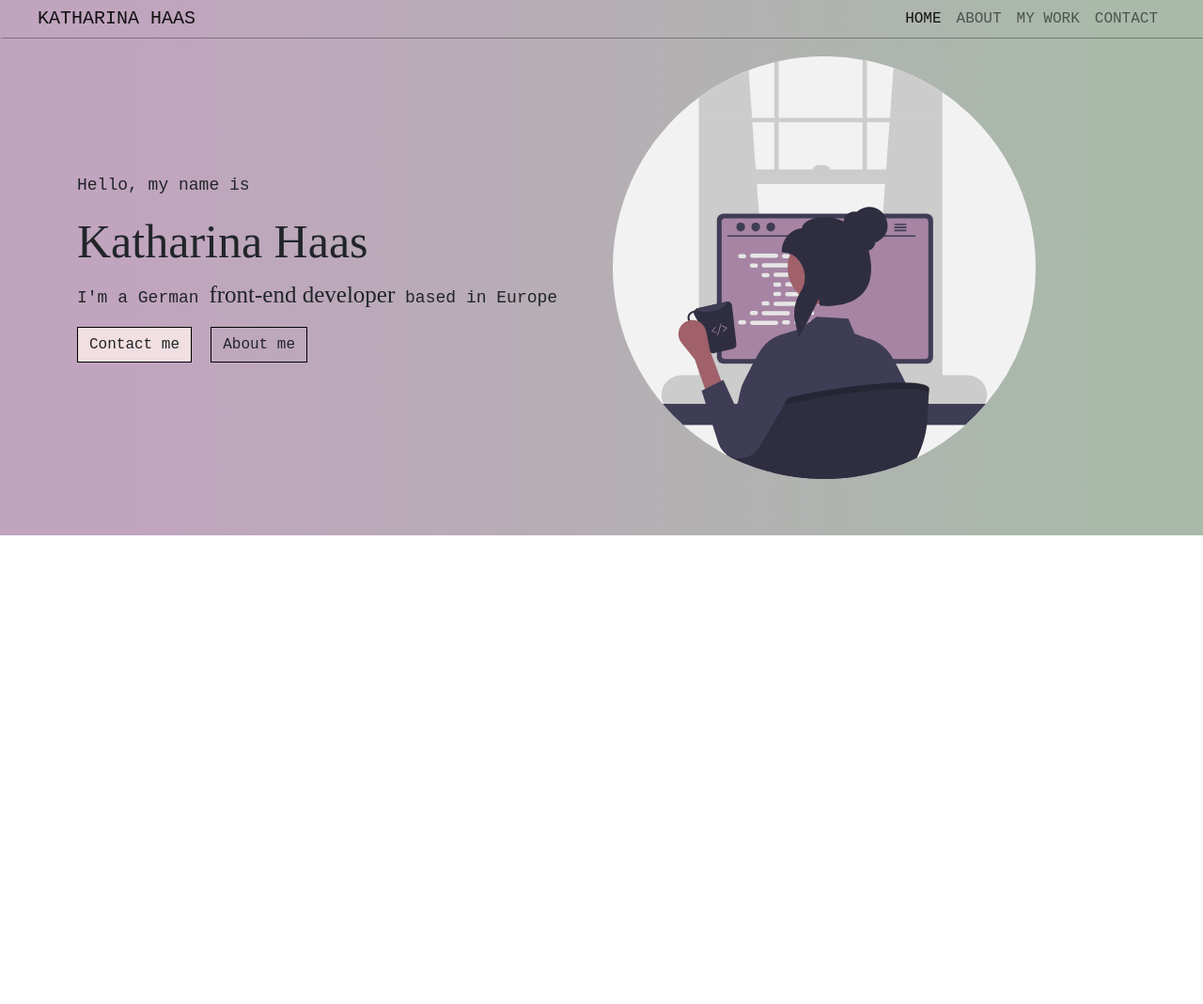
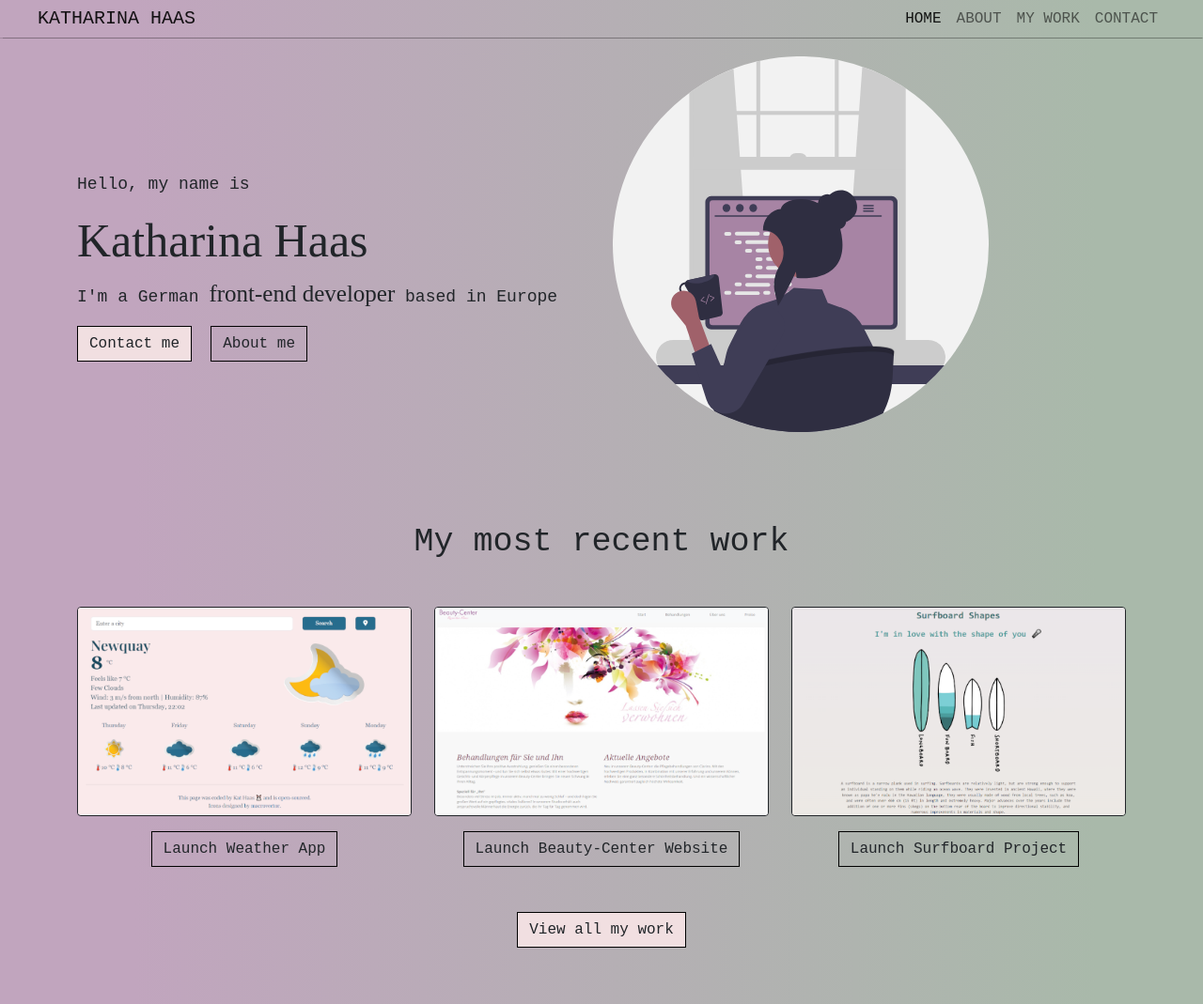
Before and after one commit to haka1013/my_portfolio_v2, a plain HTML site: page index.html in a window 1280 px wide. Shown: the whole page at 94% size. Before the commit the page ends 800 px from the top, so only its background shows below. Drawn offline with nearby package versions, Linux system fonts and the light colour scheme; a web font is replaced by a local one.

Commit message:
Added section "my most recent work"

```diff
--- a/index.html
+++ b/index.html
@@ -68,7 +68,7 @@
               <a href="#" class="btn button-highlight me-3">Contact me</a>
               <a href="#" class="btn button-standard">About me</a>
             </div>
-            <div class="col-md-6">
+            <div class="col-md-6 mb-5">
               <img
                 src="images/programmer.svg"
                 class="img-hero img-fluid"
@@ -78,6 +78,50 @@
           </div>
         </div>
       </div>
+      <div class="container text-center">
+        <h2 class="mt-5 mb-5">My most recent work</h2>
+        <div class="row">
+          <div class="col-md-4">
+            <img
+              src="images/weather-project.png"
+              alt=""
+              class="img-fluid rounded border border-dark"
+            />
+            <a
+              href="https://aquamarine-sfogliatella-d08238.netlify.app/"
+              class="btn button-standard mt-3"
+              target="blank"
+              >Launch Weather App</a
+            >
+          </div>
+          <div class="col-md-4">
+            <img
+              src="images/beauty-center.png"
+              alt=""
+              class="img-fluid rounded border border-dark"
+            />
+            <a href="#" class="btn button-standard mt-3" target="blank"
+              >Launch Beauty-Center Website</a
+            >
+          </div>
+          <div class="col-md-4">
+            <img
+              src="images/surfboard-project.png"
+              alt=""
+              class="img-fluid rounded border border-dark"
+              target="blank"
+            />
+            <a
+              href="https://www.shecodes.io/workshops/shecodes-basics-d35c1bc7-1270-4972-a11b-ea4b0e7dec00/projects/797332"
+              class="btn button-standard mt-3"
+              >Launch Surfboard Project</a
+            >
+          </div>
+        </div>
+        <a href="#" class="btn button-highlight mt-5 text-align-center"
+          >View all my work</a
+        >
+      </div>
     </div>
     <script
       src="https://cdn.jsdelivr.net/npm/bootstrap@5.1.3/dist/js/bootstrap.bundle.min.js"
--- a/src/style.css
+++ b/src/style.css
@@ -12,6 +12,11 @@
 h1 {
   font-family: var(--heading-font);
   font-size: 50px;
+}
+
+h2 {
+  font-family: var(--standard-font);
+  font-size: 35px;
 }
 
 p {
@@ -51,7 +56,7 @@ p {
 }
 
 .img-hero {
-  width: 450px;
+  width: 400px;
 }
 
 .highlight {
```
Also changed, not shown: images/beauty-center.png (added), images/surfboard-project.png (added), images/weather-project.png (added).
